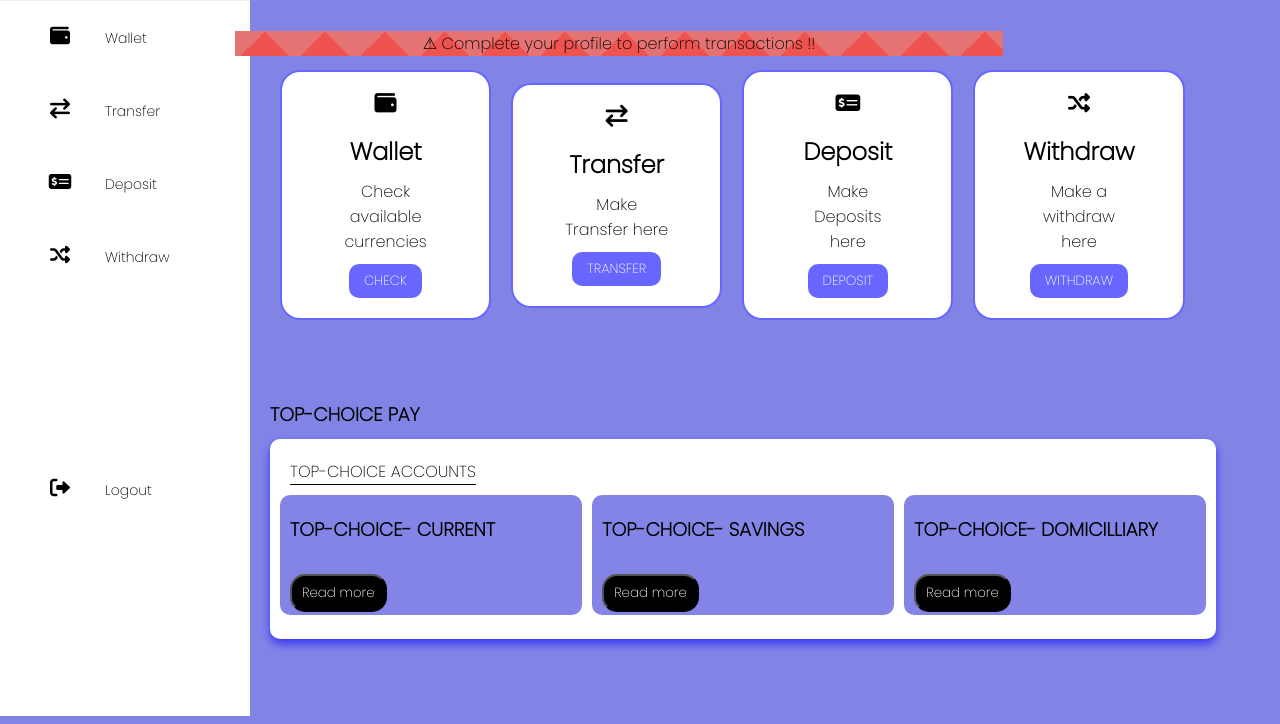
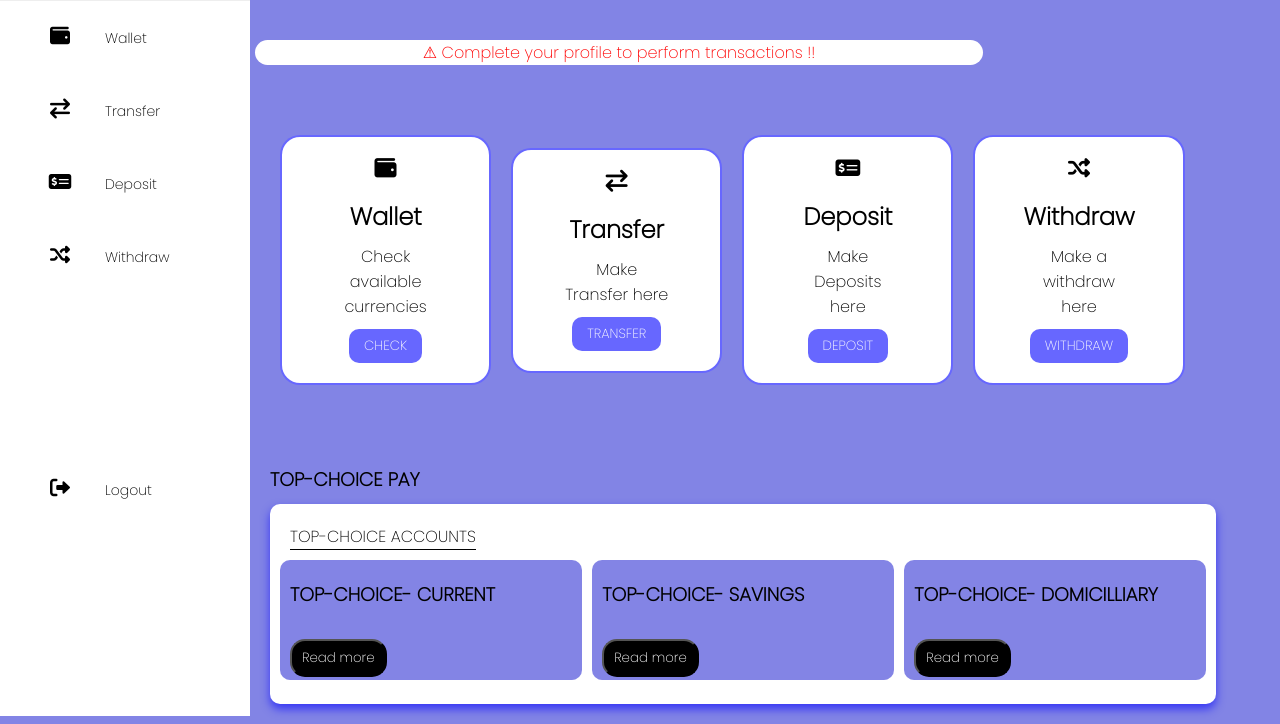
Before and after one commit to Davysongs/TopChoiceBank, a Django app: template templates/dashboard.html in a window 1280 px wide. Shown: the part 84-808 px from the top of the page. Run offline with Django 4.2, Linux system fonts and the light colour scheme; the template is opened without the code that fills it, so the values that code supplies are empty; some libraries are stand-ins or nearby versions.

Commit message:
Dashboard Styling

```diff
--- a/Base/settings.py
+++ b/Base/settings.py
@@ -94,7 +94,6 @@ DATABASES = {
        'PASSWORD': os.getenv('DATABASE_PASSWORD'),
        'HOST':os.getenv('DATABASE_HOST'),
        'PORT':os.getenv('DATABASE_PORT'),
-
    }
 }
 
@@ -161,7 +160,7 @@ LOGOUT_URL = "logout"
 #email stuff
 EMAIL_BACKEND = 'django.core.mail.backends.smtp.EmailBackend'
 EMAIL_HOST = os.getenv('EMAIL_HOST')
-EMAIL_PORT = os.getenv('EMAIL_HOST')
+EMAIL_PORT = os.getenv('EMAIL_PORT')
 EMAIL_USE_TLS = True
 EMAIL_HOST_USER = os.getenv('EMAIL_HOST_USER')
 EMAIL_HOST_PASSWORD = os.getenv('EMAIL_HOST_PASSWORD')
--- a/static/css/dashboard.css
+++ b/static/css/dashboard.css
@@ -341,56 +341,6 @@ nav .fas{
     margin-bottom: 40px;
 }
 
-
-
-
-
-
-
-
-
-
-
-
-
-
-
-
-
-
-
-
-
-
-
-
-
-
-
-
-
-
-
-
-
-
-
-
-
-
-
-
-
-
-
-
-
-
-
-
-
-
-
 /* MEDIA QUERY */
 @media (max-width: 1024px){
 nav{
@@ -1712,27 +1662,15 @@ nav{
 
 #InfoBanner{
     margin-bottom: 10px;
-    position: absolute;
+    position: relative;
     left: -15px;
-    top: 115px;
     text-align: center;
     width: 100%;
-    background-color:#ef5350;
-    background-image: linear-gradient(
-      45deg,
-      #e57373 25%,
-      transparent 25%,
-      transparent 75%,
-      #e57373 75%,
-      #e57373
-    ),linear-gradient(
-      -45deg,
-      #e57373 25%,
-      transparent 25%,
-      transparent 75%,
-      #e57373 75%,
-      #e57373
-    );
+    background-color:#ffffff;
     background-size: 60px 60px;
-    animation: slide 4s infinite linear;
-  }
+    border-radius: 20px;
+    display: flex;
+}
+#InfoBanner span{
+    color:rgb(255, 0, 0);
+}
--- a/static/css/register.css
+++ b/static/css/register.css
@@ -872,7 +872,7 @@ form button{
 }
 
 .input .input-granted{
-    color: green;
+    color: --hover-color;
     font-size: 14px;
     position: absolute;
     bottom: 3%;
@@ -1014,7 +1014,7 @@ form button{
 }
 
 .input .input-granted{
-    color: green;
+    color: --hover-color;
     font-size: 14px;
     position: absolute;
     bottom: 3%;
@@ -1073,7 +1073,7 @@ form button{
 
         .icon-line {
             height: 5px;
-            background-color: rgb(12, 156, 82);
+            background-color: --hover-color;
             display: block;
             border-radius: 2px;
             position: absolute;
--- a/templates/dashboard.html
+++ b/templates/dashboard.html
@@ -52,12 +52,6 @@
         </div>
         <section class="main">
             <div class="main-top">
-                <div id="InfoBanner"  {% if context.pin %} style="display :none;"{% else %}style="display: block;"{% endif %}>
-                    <span>
-                        &#9888;
-                      Complete your profile to perform transactions !!
-                    </span>
-                </div>
                 <a href="{% url 'profile' %}">
                     <div class="circular-container">
                         {% if context.image %}
@@ -76,9 +70,13 @@
                         <i id="hide-balance" class="fas fa-eye-slash close-eye" style="display: none;"></i>
                     </span>
                 </h3>
-
             </div>
-
+            <div id="InfoBanner"  {% if context.pin %} style="display :none;"{% else %}style="display: block;"{% endif %}>
+                <span>
+                    &#9888;
+                  Complete your profile to perform transactions !!
+                </span>
+            </div>
             <div class="cards">
                 <div class="card-details">
                     <i class="fas fa-wallet"></i>
--- a/templates/index.html
+++ b/templates/index.html
@@ -226,11 +226,6 @@
                 <a href="#header" class="top"><i class="fa-solid fa-circle-chevron-up"></i></a>
             </div>
         </footer>
-
-
-
-
         <script src="{% static 'js/app.js' %}"></script>
-
     </body>
 </html>
```
Lines whose indentation alone changed are shown as unchanged.
